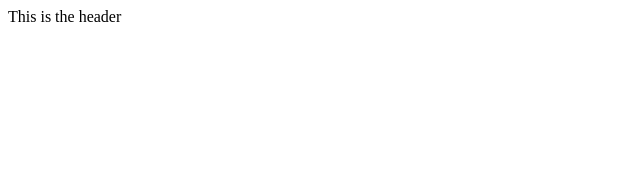
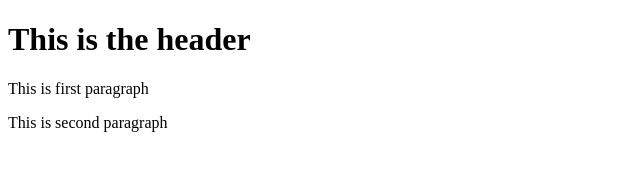
Before and after one commit to learnJJ/NodeRepo, a plain HTML site: page templates/test.html in a window 1280 px wide. Shown: the whole page, without its empty margins (0-640 px from the left). Drawn offline with Linux system fonts and the light colour scheme.

Commit message:
third commit

```diff
--- a/templates/test.html
+++ b/templates/test.html
@@ -2,6 +2,9 @@
 <html>
     <head></head>
     <body>
-        This is the header
+        <h1>This is the header</h1>
+        <p>This is first paragraph</p>
+        <p>This is second paragraph</p>
+
     </body>
 </html>
```
